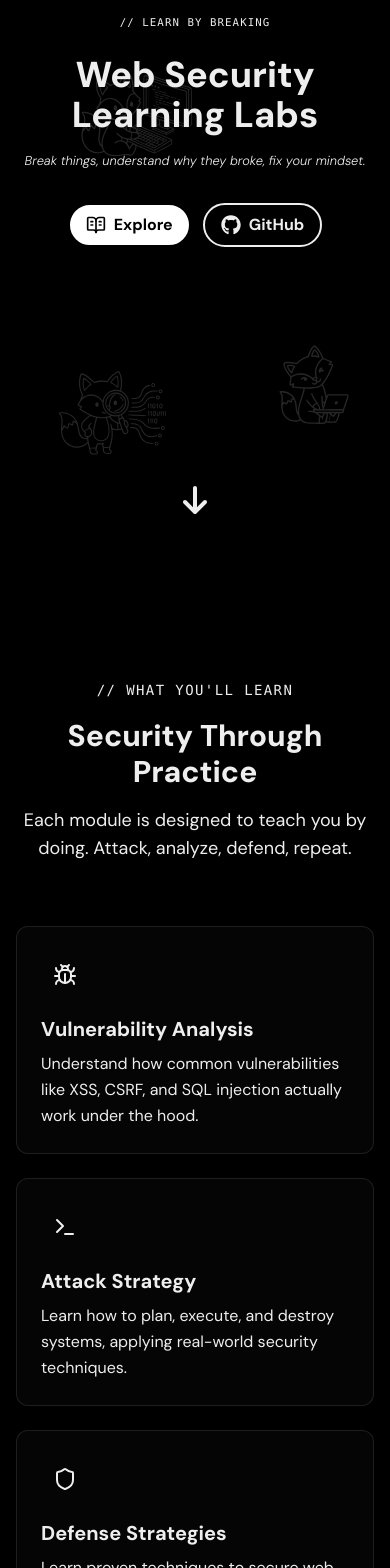
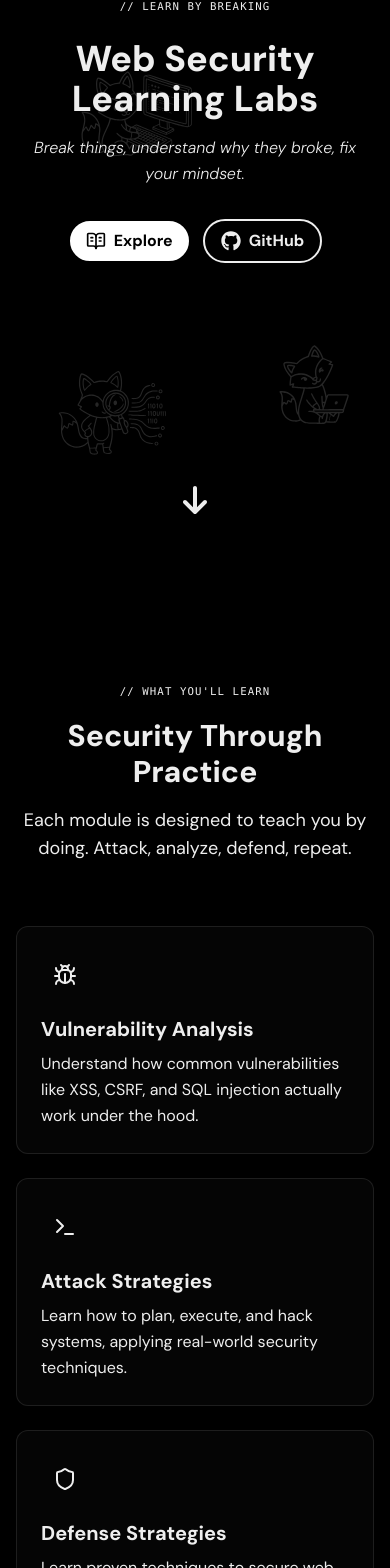
Before and after one commit to FarciarzYT/WebSecurityLearningLabs, a React (Vite) app: page /dashboard in a window 390 px wide. Shown: the part 294-1862 px from the top of the page. Built offline with nearby package versions, Linux system fonts and the light colour scheme.

Commit message:
quick fix size

```diff
--- a/src/components/landingComponents/Features.tsx
+++ b/src/components/landingComponents/Features.tsx
@@ -13,9 +13,9 @@ const features = [
     },
     {
         icon: LuTerminal,
-        title: "Attack Strategy",
+        title: "Attack Strategies",
         description:
-            "Learn how to plan, execute, and destroy systems, applying real-world security techniques.",
+            "Learn how to plan, execute, and hack systems, applying real-world security techniques.",
     },
     {
         icon: LuShield,
@@ -45,7 +45,7 @@ export default function Features() {
                     viewport={{ once: true, margin: "-100px" }}
                     transition={{ duration: 0.6 }}
                 >
-          <span className="font-mono text-sm text-primary tracking-widest uppercase">
+          <span className="font-mono text-[0.67rem] sm:text-sm text-primary tracking-widest uppercase">
             {"// what you'll learn"}
           </span>
                     <h2 className="mt-4 text-3xl sm:text-4xl lg:text-5xl font-extrabold text-foreground text-balance">
--- a/src/components/landingComponents/Hero.tsx
+++ b/src/components/landingComponents/Hero.tsx
@@ -43,7 +43,7 @@ export default function Hero() {
                 </motion.h1>
 
                 <motion.p
-                    className="m-0 mt-4 text-[clamp(0.8rem,2.5vw,1.5rem)] italic font-light leading-relaxed max-w-[50ch] mx-auto text-muted-foreground"
+                    className="m-0 mt-4 text-[clamp(1rem,2.5vw,1.5rem)] italic font-light leading-relaxed max-w-[50ch] mx-auto text-muted-foreground"
                     initial={{ opacity: 0, y: 20 }}
                     animate={{ opacity: 1, y: 0 }}
                     transition={{ duration: 0.7, delay: 0.3 }}
--- a/src/components/landingComponents/NewLabs.tsx
+++ b/src/components/landingComponents/NewLabs.tsx
@@ -48,7 +48,7 @@ export default function NewLabs() {
                         viewport={{ once: true, margin: "-100px" }}
                         transition={{ duration: 0.6 }}
                     >
-          <span className="font-mono text-sm text-primary tracking-widest uppercase">
+          <span className="font-mono text-[0.67rem] sm:text-sm text-primary tracking-widest uppercase">
             {"// don't wait, act"}
           </span>
                         <h2 className="mt-4 text-3xl sm:text-4xl lg:text-5xl font-extrabold text-foreground text-balance">
```
